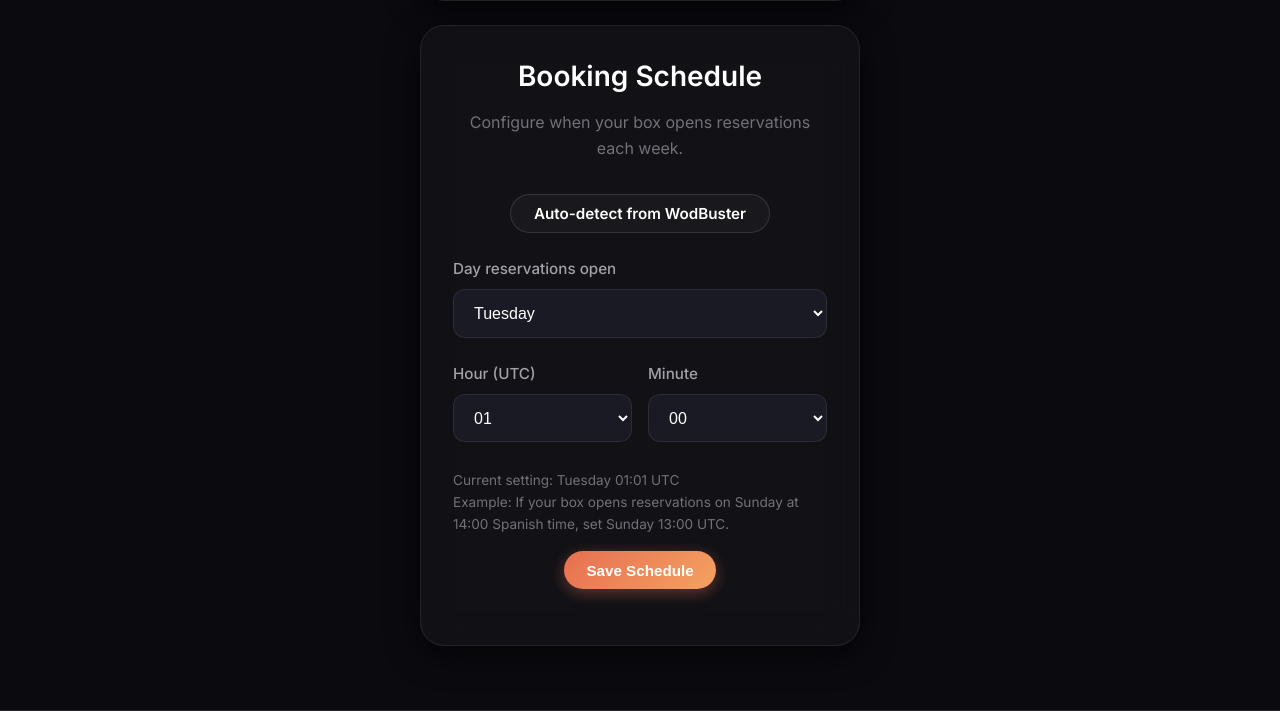
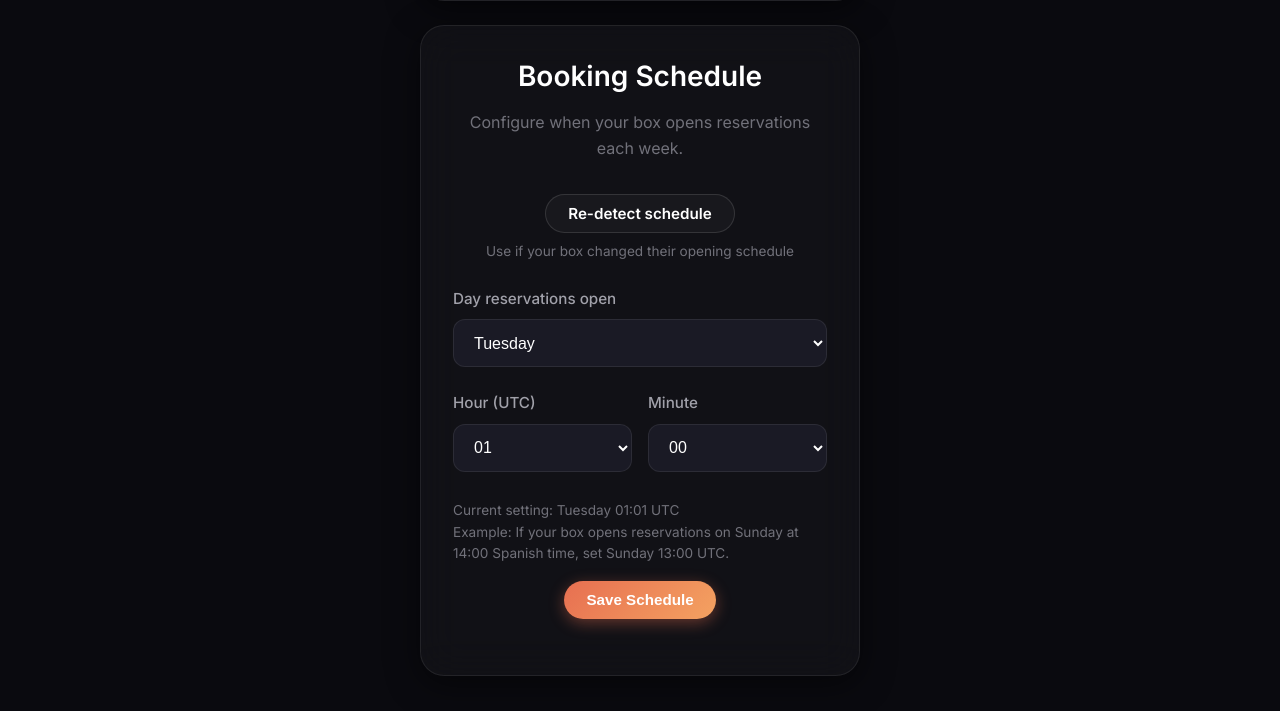
Before and after one commit to Keralin/WodSniper, a Flask app: page /auth/connect in a window 1280 px wide. Shown: the part 959-1670 px from the top of the page. Run offline with Flask 3, Linux system fonts and the light colour scheme; a user stored in the database is signed in; tables that the repository leaves empty hold one stand-in row (values such as "Sample post"); some libraries are stand-ins or nearby versions.

Commit message:
feat: auto-detect box schedule on first connection
- Automatically detect booking schedule when connecting WodBuster
- Only runs if box has default schedule (Sunday 13:00)
- Rename button to 'Re-detect schedule' for manual updates
- Add helper text explaining when to use re-detect

```diff
--- a/app/auth/routes.py
+++ b/app/auth/routes.py
@@ -139,6 +139,24 @@ def connect_wodbuster():
             current_user.wodbuster_email = email
             current_user.set_wodbuster_password(password)  # Save encrypted password for auto re-login
             current_user.set_wodbuster_cookies(client.get_cookies())
+
+            # Auto-detect booking schedule if not already configured
+            # (only for new boxes or boxes with default schedule)
+            is_default_schedule = (
+                box.booking_open_day == 6 and
+                box.booking_open_hour == 13 and
+                box.booking_open_minute == 0
+            )
+            if is_default_schedule:
+                try:
+                    booking_info = client.get_booking_open_time()
+                    if booking_info:
+                        box.booking_open_day = booking_info['day_of_week']
+                        box.booking_open_hour = booking_info['hour']
+                        box.booking_open_minute = booking_info['minute']
+                        current_app.logger.info(f'Auto-detected schedule for {box.name}: day={booking_info["day_of_week"]}, hour={booking_info["hour"]}, minute={booking_info["minute"]}')
+                except Exception as e:
+                    current_app.logger.warning(f'Could not auto-detect schedule: {e}')
 
             db.session.commit()
 
--- a/app/templates/auth/connect.html
+++ b/app/templates/auth/connect.html
@@ -66,8 +66,11 @@
 
         <div style="margin-bottom: var(--space-lg); text-align: center;">
             <a href="{{ url_for('auth.detect_box_schedule') }}" class="btn btn-secondary">
-                {{ _('Auto-detect from WodBuster') }}
+                {{ _('Re-detect schedule') }}
             </a>
+            <p class="form-hint" style="margin-top: var(--space-sm);">
+                {{ _('Use if your box changed their opening schedule') }}
+            </p>
         </div>
 
         <form method="POST" action="{{ url_for('auth.update_box_schedule') }}" class="form">
```
Also changed, not shown: app/translations/es/LC_MESSAGES/messages.po, 1 other file.
